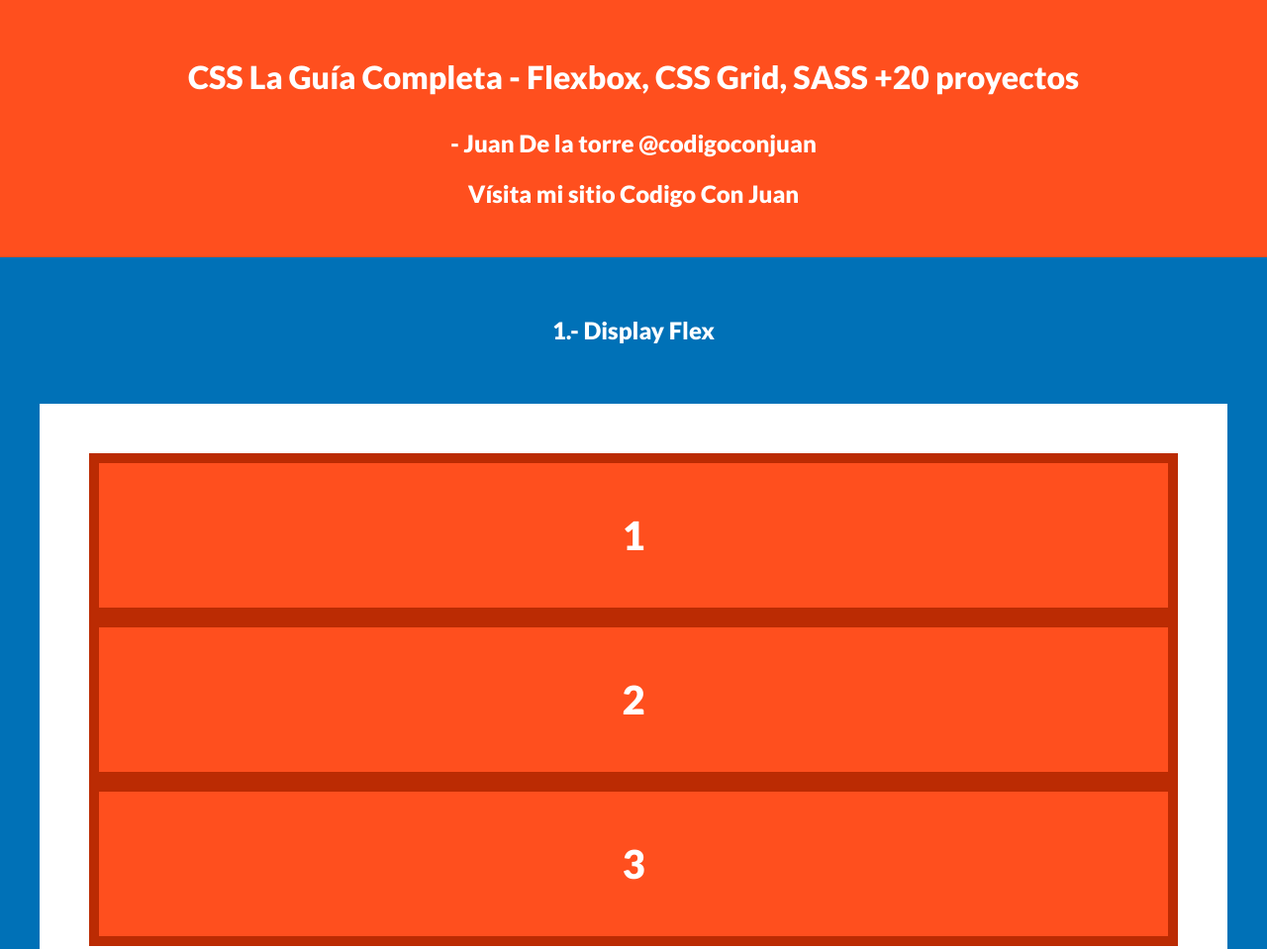
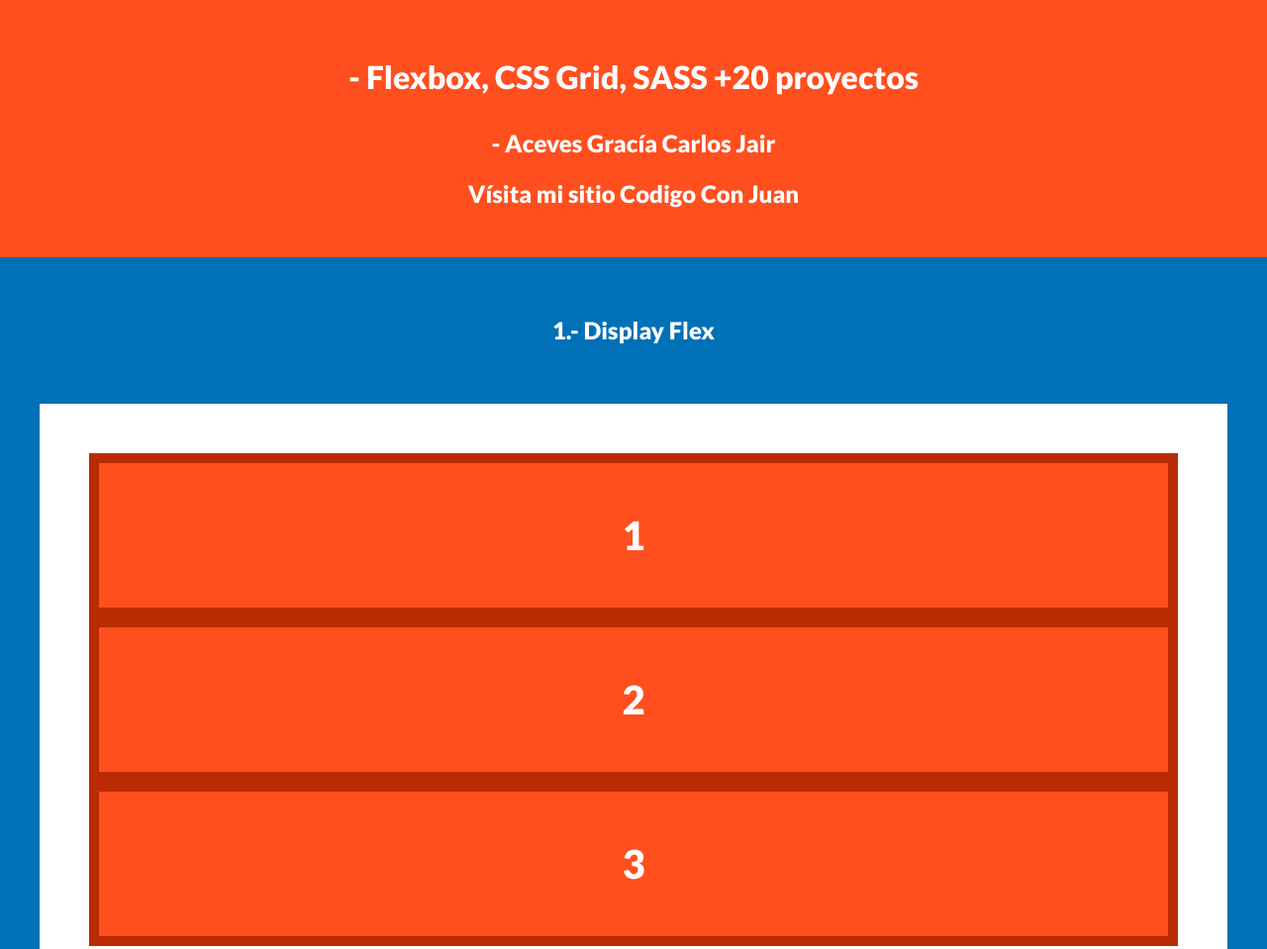
Before and after one commit to Jair-vet/Ejercicio-con-Flexbox, a plain HTML site: page index.html in a window 1280 px wide. Shown: the top 959 px of the page at 99% size. Drawn offline with Linux system fonts and the light colour scheme.

Commit message:
Comienzo

```diff
--- a/index.html
+++ b/index.html
@@ -14,8 +14,8 @@
 <body>
 
     <div class="caja-curso">
-        <h1>CSS La Guía Completa - Flexbox, CSS Grid, SASS +20 proyectos</h1>
-        <p>- Juan De la torre @codigoconjuan</p>
+        <h1> - Flexbox, CSS Grid, SASS +20 proyectos</h1>
+        <p>- Aceves Gracía Carlos Jair</p>
         <a target="blank" rel="nofollow noopener noreferrer"  href="https://codigoconjuan.com/">Vísita mi sitio Codigo Con Juan</a>
     </div>
 
```
Also changed, not shown: 1 other file.
